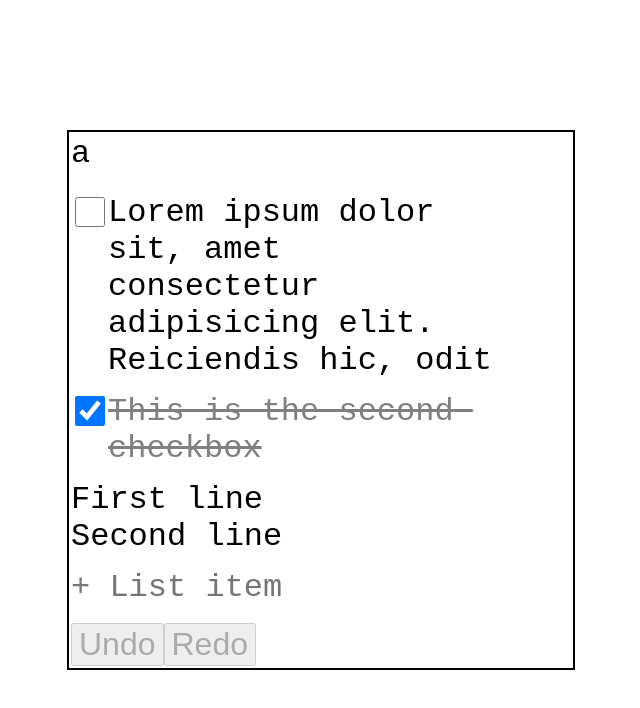
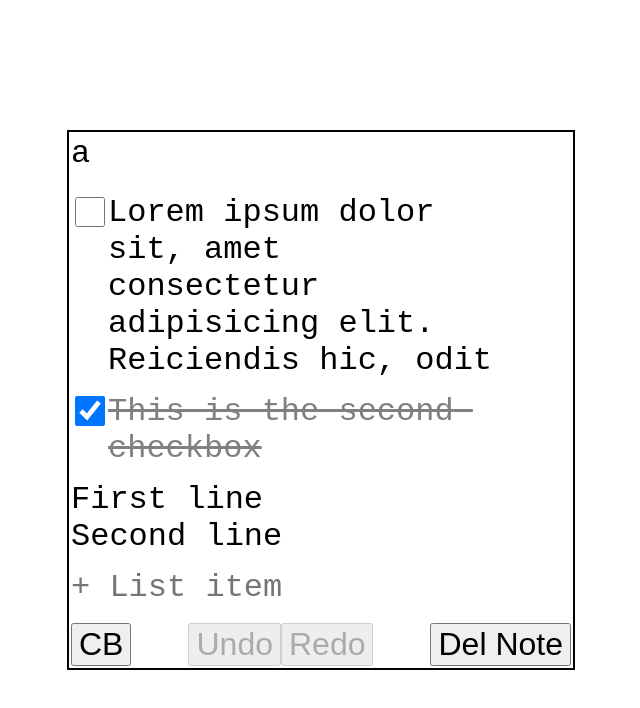
Before and after one commit to AdityaAnuragi/notes-app, a React (Vite) app: page / in a window 1280 px wide. Shown: the top 708 px of the page, without its empty margins (319-959 px from the left). Built offline with nearby package versions, Linux system fonts and the light colour scheme.

Commit message:
hot bar added, no functionality yet

```diff
--- a/src/App.css
+++ b/src/App.css
@@ -113,3 +113,8 @@ textarea:focus-visible {
   max-height: 500px;
   overflow-y: auto;
 }
+
+footer {
+  display: flex;
+  justify-content: space-between;
+}
--- a/src/App.jsx
+++ b/src/App.jsx
@@ -264,8 +264,12 @@ function App() {
           </div>
         </div>
         <footer>
-          <button onClick={handleUndo} disabled={pointer*-1 === filteredHistory.current.length} >Undo</button>
-          <button onClick={handleRedo} disabled={pointer === -1} >Redo</button>
+          <button>CB</button>
+          <div id="undoRedoContainer">
+            <button onClick={handleUndo} disabled={pointer*-1 === filteredHistory.current.length} >Undo</button>
+            <button onClick={handleRedo} disabled={pointer === -1} >Redo</button>
+          </div>
+          <button>Del Note</button>
         </footer>
       </div>
     </div>
```
